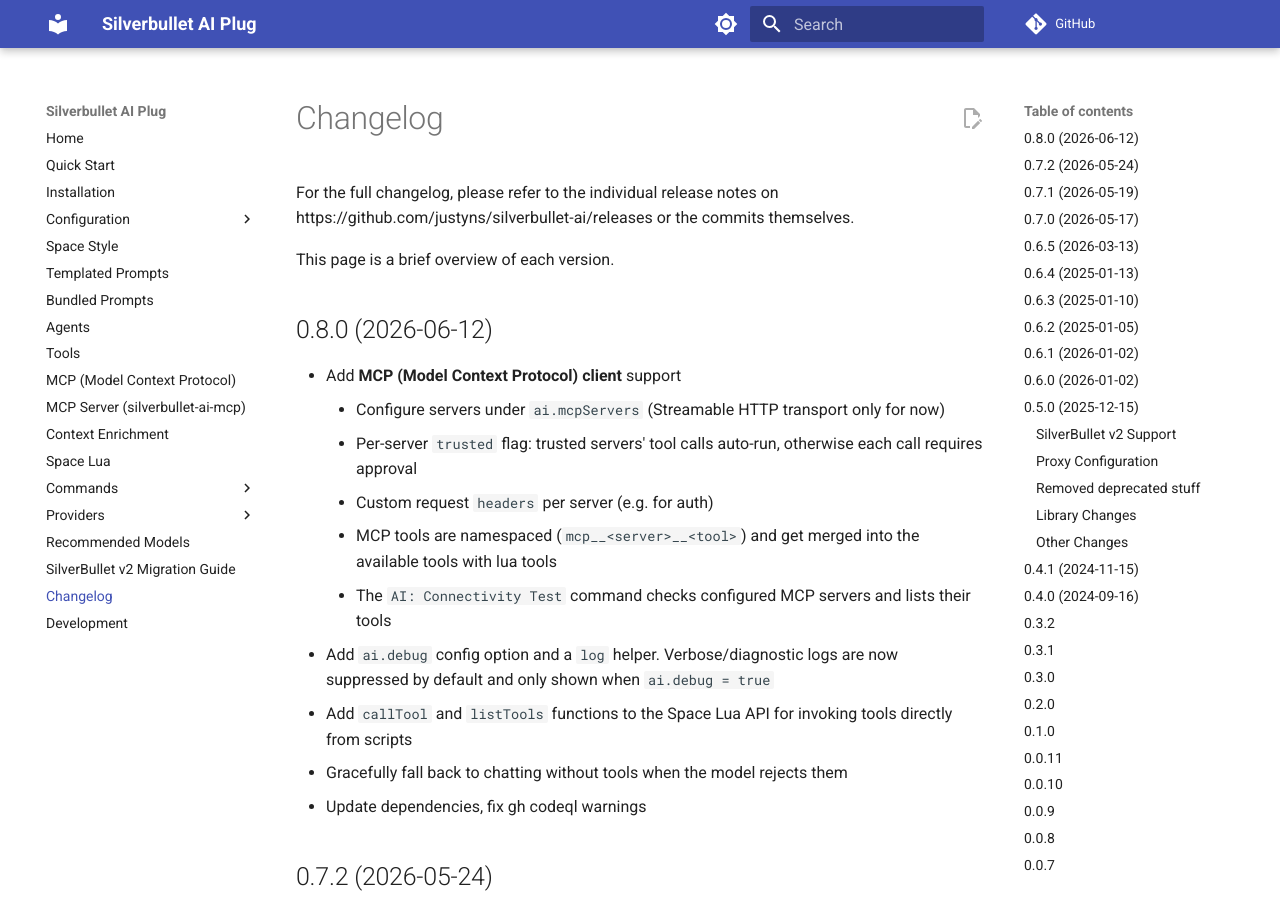
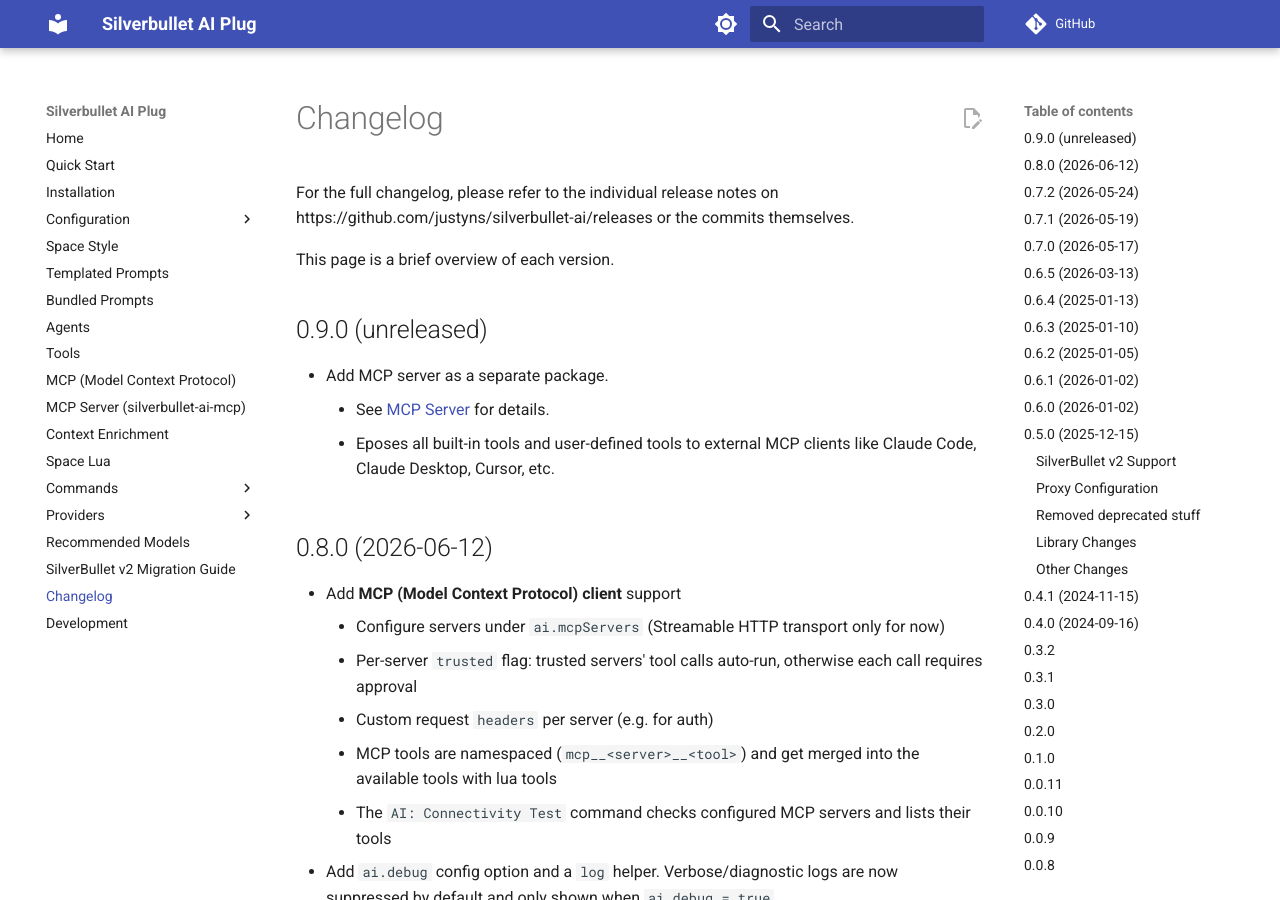
Before and after one commit to justyns/silverbullet-ai, an MkDocs documentation site: the page built from docs/Changelog.md, in a window 1280 px wide and 900 px high. Built offline with MkDocs 1.6.1 and Material for MkDocs 9.7.7, drawn with Linux system fonts in a browser that asks for light colours; comment, search, counter and statistics services are not loaded.

```diff
--- a/docs/Changelog.md
+++ b/docs/Changelog.md
@@ -1,6 +1,12 @@
 For the full changelog, please refer to the individual release notes on https://github.com/justyns/silverbullet-ai/releases or the commits themselves.
 
 This page is a brief overview of each version.
+
+## 0.9.0 (unreleased)
+
+- Add MCP server as a separate package.
+  - See [[MCP Server]] for details.
+  - Eposes all built-in tools and user-defined tools to external MCP clients like Claude Code, Claude Desktop, Cursor, etc.
 
 ## 0.8.0 (2026-06-12)
 
```
Also changed, not shown: 1 other file.
